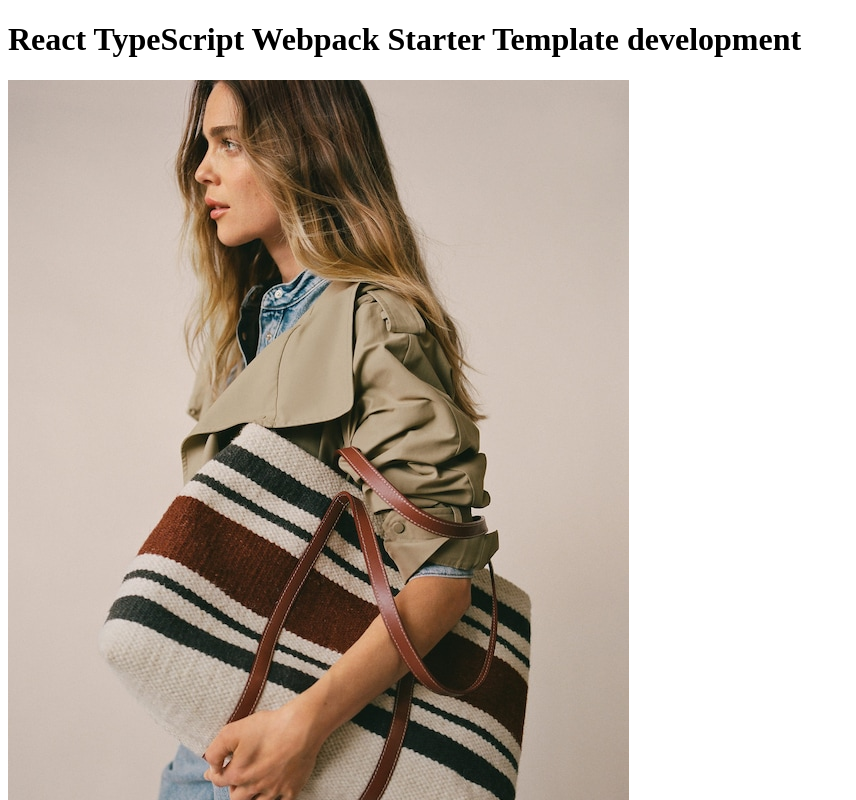
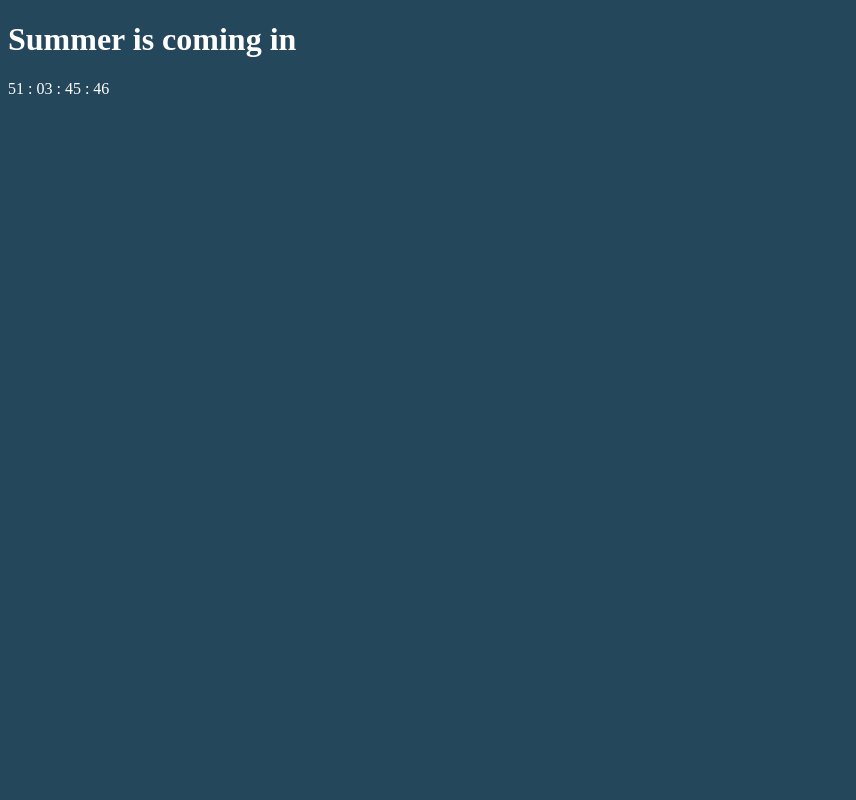
Before and after one commit to bananafishh/countdown-timer, a React app: page / in a window 1280 px wide. Shown: the top 800 px of the page, without its empty margins (0-856 px from the left). Built offline with nearby package versions, Linux system fonts and the light colour scheme; the HTML template or start-up script is replaced by a standard one.

Commit message:
Реализация логики таймера обратного отсчёта

```diff
--- a/src/app.tsx
+++ /dev/null
@@ -1,20 +0,0 @@
-import { Counter } from './components/counter';
-
-import img from './assets/images/img.jpeg';
-import logo from './assets/images/logo.svg';
-
-export const App = () => {
-  return (
-    <>
-      <h1>
-        {`React TypeScript Webpack Starter Template
-        ${process.env.NODE_ENV}`}
-      </h1>
-
-      <img src={img} alt="A girl with a bag" />
-      <img src={logo} alt="Cat Energy" />
-
-      <Counter />
-    </>
-  );
-};
--- /dev/null
+++ b/src/components/app/app.scss
@@ -0,0 +1,4 @@
+body {
+  color: #fff;
+  background-color: #24475b;
+}
--- /dev/null
+++ b/src/components/app/app.tsx
@@ -0,0 +1,77 @@
+import { useEffect, useState } from 'react';
+
+import { Timer } from '../timer/timer';
+import { MONTH } from '../../constants/app-constants';
+import './app.scss';
+
+export const App = () => {
+  const now = new Date();
+  const currentMonth = now.getMonth();
+  const currentYear = now.getFullYear();
+
+  const areWeWaitingForSummer = currentMonth <= MONTH.MAY || currentMonth === MONTH.DECEMBER;
+
+  const calculateDeadline = () => {
+    switch (true) {
+      case currentMonth <= MONTH.MAY:
+        return `${currentYear}-06-01`;
+
+      case currentMonth >= MONTH.JUNE && currentMonth <= MONTH.NOVEMBER:
+        return `${currentYear}-12-01`;
+
+      case currentMonth === MONTH.DECEMBER:
+        return `${currentYear + 1}-06-01`;
+
+      default:
+        return '';
+    }
+  };
+
+  const calculateTimeLeft = () => {
+    const difference = +new Date(calculateDeadline()) - +now;
+
+    return difference > 0
+      ? {
+          days: Math.floor(difference / (1000 * 60 * 60 * 24)),
+          hours: Math.floor((difference / (1000 * 60 * 60)) % 24),
+          minutes: Math.floor((difference / (1000 * 60)) % 60),
+          seconds: Math.floor((difference / 1000) % 60),
+        }
+      : {
+          days: 0,
+          hours: 0,
+          minutes: 0,
+          seconds: 0,
+        };
+  };
+
+  const [timeLeft, setTimeLeft] = useState(calculateTimeLeft());
+
+  const isTimeUp = () => {
+    const { days, hours, minutes, seconds } = timeLeft;
+
+    return days === 0 && hours === 0 && minutes === 0 && seconds === 0;
+  };
+
+  useEffect(() => {
+    const timerId = setTimeout(() => setTimeLeft(calculateTimeLeft()), 1000);
+
+    if (isTimeUp()) {
+      clearTimeout(timerId);
+    }
+
+    return () => clearTimeout(timerId);
+  });
+
+  return (
+    <main>
+      <h1>
+        {isTimeUp()
+          ? `${areWeWaitingForSummer ? 'Summer' : 'Winter'} is here!`
+          : `${areWeWaitingForSummer ? 'Summer' : 'Winter'} is coming in`}
+      </h1>
+
+      <Timer time={timeLeft} />
+    </main>
+  );
+};
--- /dev/null
+++ b/src/components/timer/timer.tsx
@@ -0,0 +1,16 @@
+import { formatTime } from '../../helpers/format-time';
+
+interface Props {
+  time: {
+    days: number
+    hours: number
+    minutes: number
+    seconds: number
+  }
+}
+
+export const Timer = ({ time: { days, hours, minutes, seconds } }: Props) => (
+  <div>
+    {`${formatTime(days)} : ${formatTime(hours)} : ${formatTime(minutes)} : ${formatTime(seconds)}`}
+  </div>
+);
--- /dev/null
+++ b/src/constants/app-constants.ts
@@ -0,0 +1,14 @@
+export const MONTH = {
+  JANUARY: 0,
+  FEBRUARY: 1,
+  MARCH: 2,
+  APRIL: 3,
+  MAY: 4,
+  JUNE: 5,
+  JULY: 6,
+  AUGUST: 7,
+  SEPTEMBER: 8,
+  OCTOBER: 9,
+  NOVEMBER: 10,
+  DECEMBER: 11,
+};
--- /dev/null
+++ b/src/helpers/format-time.ts
@@ -0,0 +1 @@
+export const formatTime = (time: number) => time < 10 ? `0${time}` : time;
--- a/src/index.tsx
+++ b/src/index.tsx
@@ -1,5 +1,5 @@
 import { createRoot } from 'react-dom/client';
-import { App } from './app';
+import { App } from './components/app/app';
 
 const container = document.getElementById('root')!;
 const root = createRoot(container);
```
